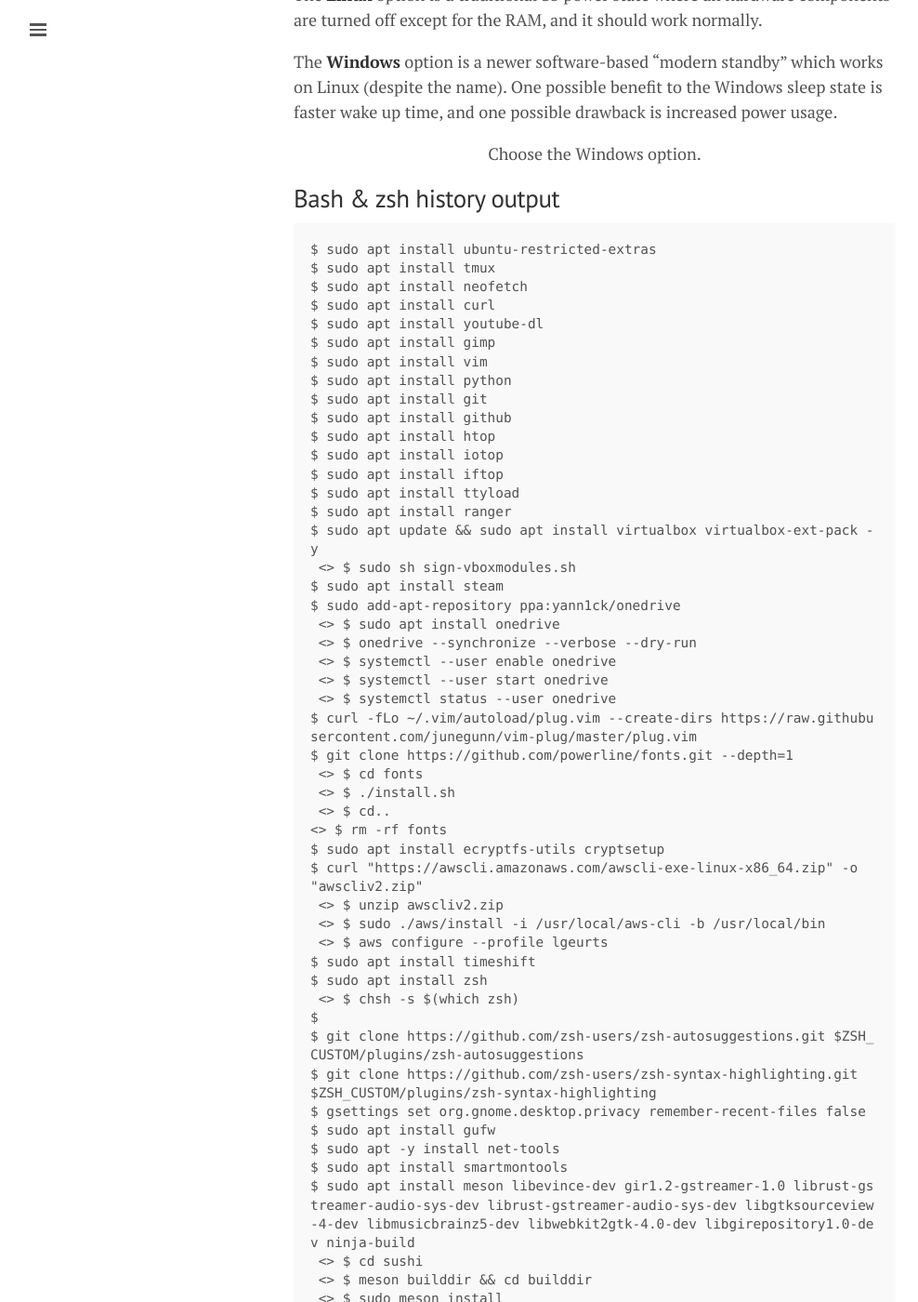
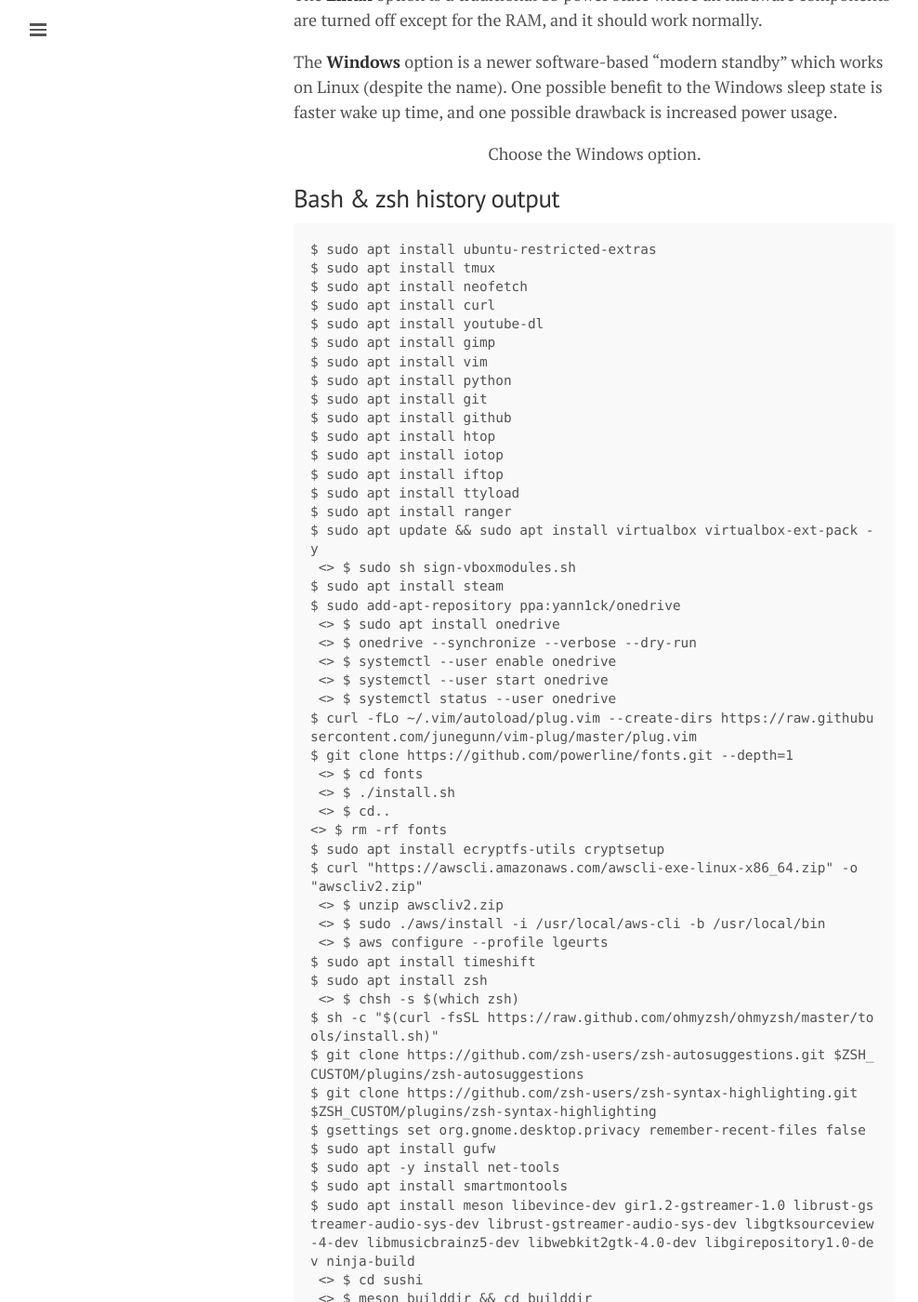
Before and after one commit to lgeurts/lgeurts.github.io, a Jekyll site: the page built from _posts/2021-10-15-ubuntu-setup-notes-for-x1-carbon-gen8.md, in a window 1280 px wide and 1400 px high, scrolled down 892 px. Shown: the whole window at 93% size, without its empty margins (0-988 px from the left). Built offline with Jekyll 4.4.1, drawn with Linux system fonts in a browser that asks for light colours; nearby versions of some CDN libraries; comment, search, counter and statistics services are not loaded; some of the changed text lies outside the part shown.

Commit message:
Update 2021-10-15-ubuntu-setup-notes-for-x1-carbon-gen8.md

```diff
--- a/_posts/2021-10-15-ubuntu-setup-notes-for-x1-carbon-gen8.md
+++ b/_posts/2021-10-15-ubuntu-setup-notes-for-x1-carbon-gen8.md
@@ -61,7 +61,7 @@
 $ sudo apt install timeshift
 $ sudo apt install zsh
  <> $ chsh -s $(which zsh)
-$
+$ sh -c "$(curl -fsSL https://raw.github.com/ohmyzsh/ohmyzsh/master/tools/install.sh)"
 $ git clone https://github.com/zsh-users/zsh-autosuggestions.git $ZSH_CUSTOM/plugins/zsh-autosuggestions
 $ git clone https://github.com/zsh-users/zsh-syntax-highlighting.git $ZSH_CUSTOM/plugins/zsh-syntax-highlighting
 $ gsettings set org.gnome.desktop.privacy remember-recent-files false
```
